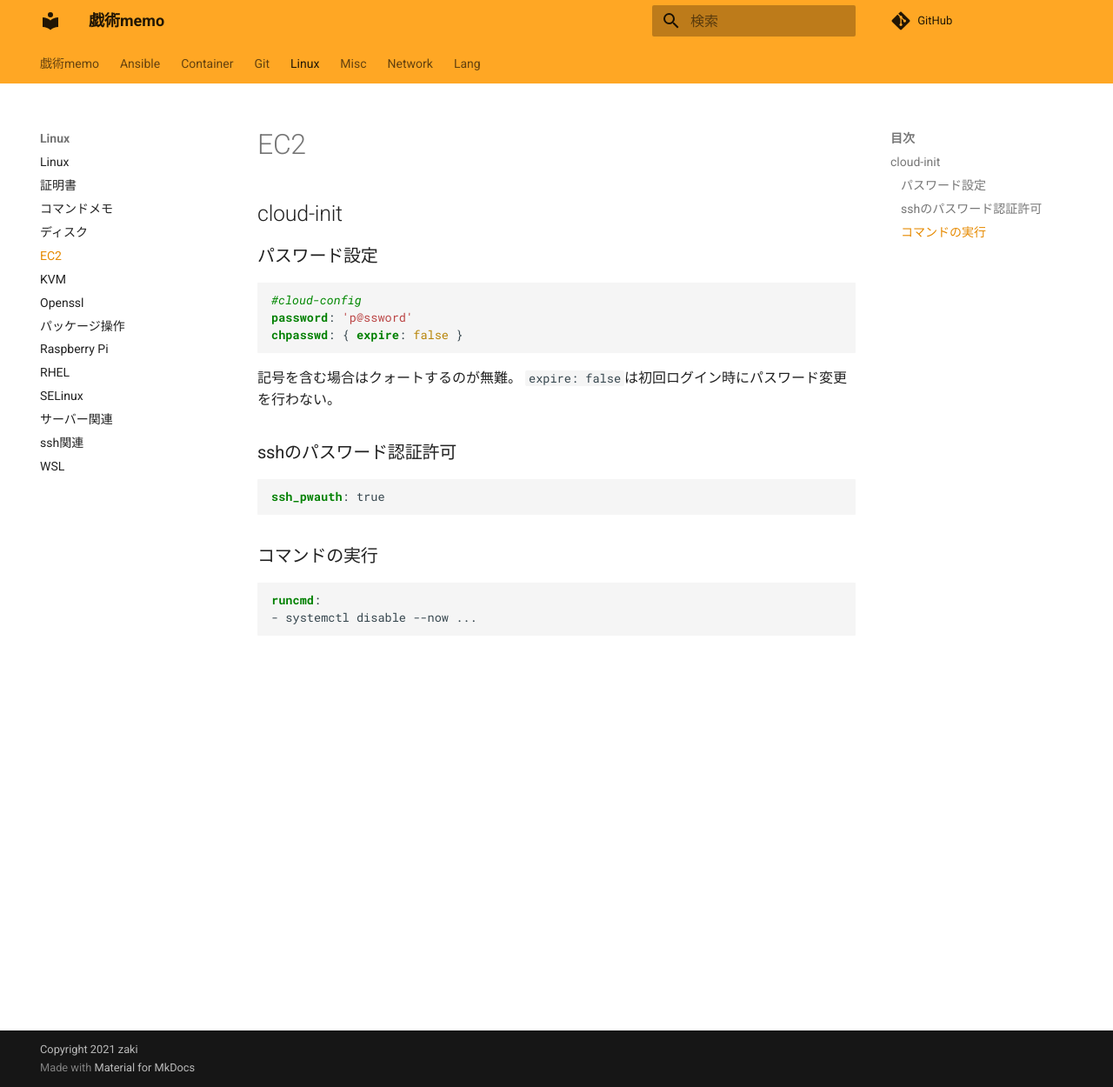
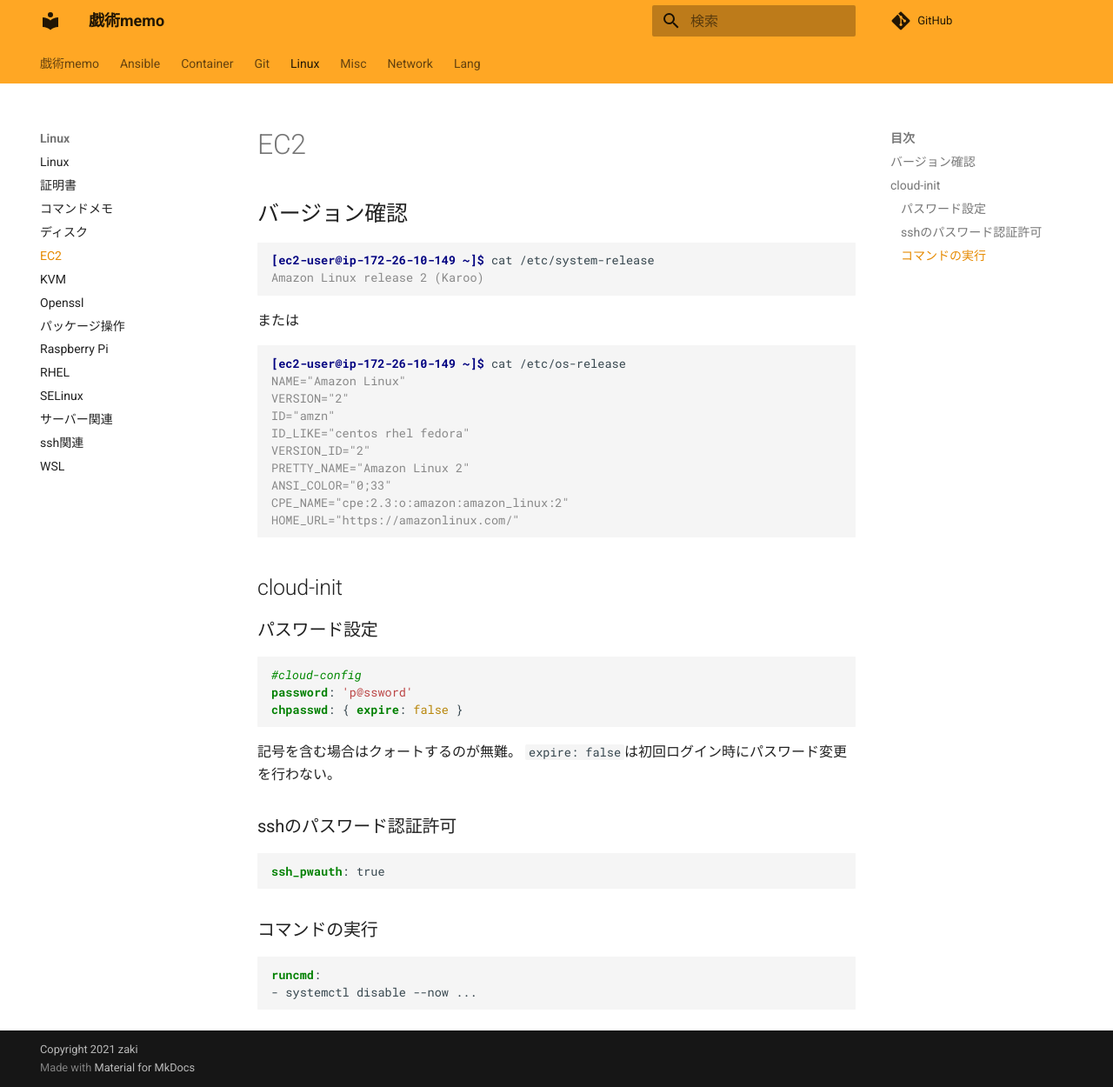
Before and after one commit to zaki-lknr/docs, an MkDocs documentation site: the page built from docs/Linux/ec2.md, in a window 1280 px wide and 1250 px high. Shown: the whole window at 87% size. Built offline with MkDocs 1.6.1 and Material for MkDocs 9.7.7, drawn with Linux system fonts in a browser that asks for light colours; comment, search, counter and statistics services are not loaded.

Commit message:
add: linux/ec2: OSバージョン

````diff
--- a/docs/Linux/ec2.md
+++ b/docs/Linux/ec2.md
@@ -1,4 +1,26 @@
 # EC2
+
+## バージョン確認
+
+```console
+[ec2-user@ip-172-26-10-149 ~]$ cat /etc/system-release
+Amazon Linux release 2 (Karoo)
+```
+
+または
+
+```console
+[ec2-user@ip-172-26-10-149 ~]$ cat /etc/os-release
+NAME="Amazon Linux"
+VERSION="2"
+ID="amzn"
+ID_LIKE="centos rhel fedora"
+VERSION_ID="2"
+PRETTY_NAME="Amazon Linux 2"
+ANSI_COLOR="0;33"
+CPE_NAME="cpe:2.3:o:amazon:amazon_linux:2"
+HOME_URL="https://amazonlinux.com/"
+```
 
 ## cloud-init
 
````
